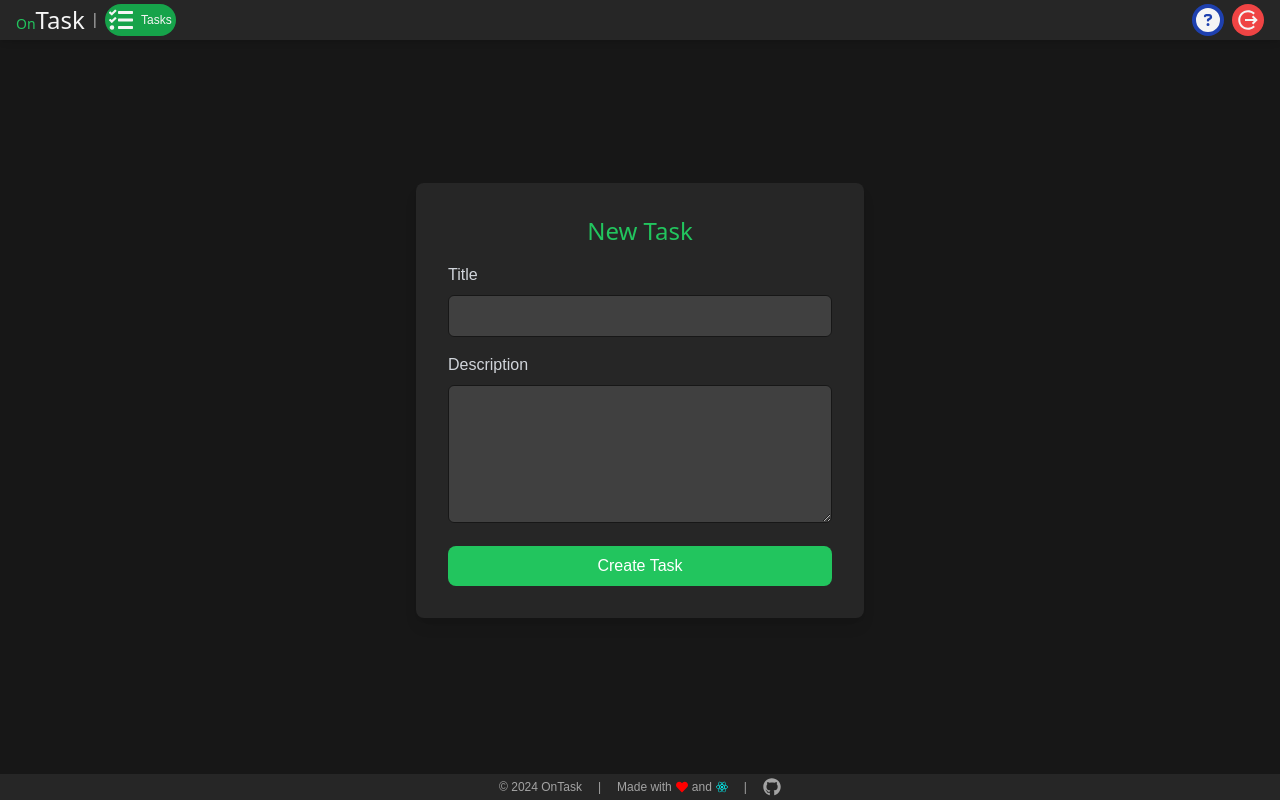
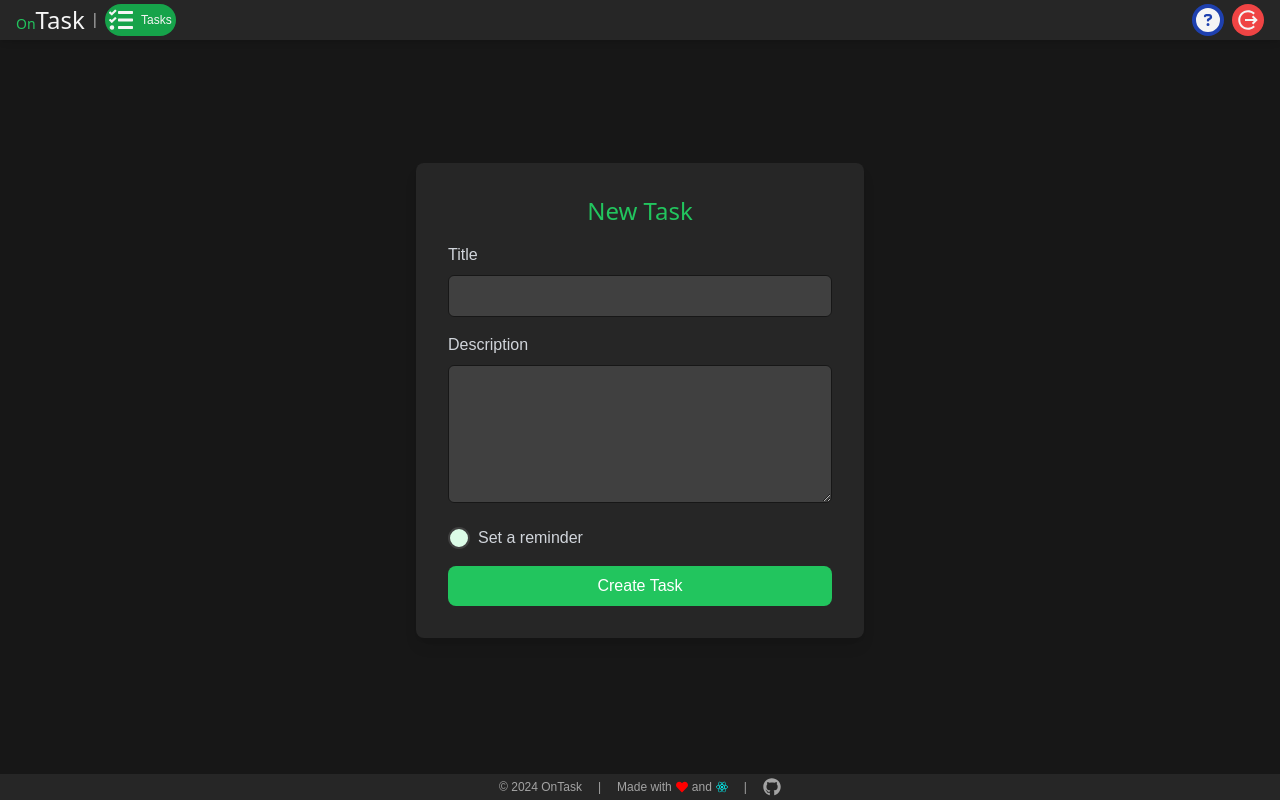
Before and after one commit to AslanReza/DoTask, a React (Create React App) app: page /new-task in a window 1280 px wide. Built offline with nearby package versions, Linux system fonts and the light colour scheme; no server answers; sample sign-in values are in the browser's storage.

Commit message:
Add Reminder Base

```diff
--- a/src/pages/NewTaskPage.jsx
+++ b/src/pages/NewTaskPage.jsx
@@ -12,23 +12,22 @@ const NewTaskPage = () => {
   const [description, setDescription] = useState('')
   const [error, setError] = useState('')
   const [loading, setLoading] = useState(false)
+  const [reminderChecked, setReminderChecked] = useState(false)
+  const [reminderDate, setReminderDate] = useState('')
+  const [reminderEmail, setReminderEmail] = useState('')
   const navigate = useNavigate()
   const { user, logout } = useAuth()
 
   const handleCreateTask = async (e) => {
     e.preventDefault()
 
-    // Clear any existing errors
     setError('')
-
     if (!user) {
-      console.error('Error: User not authenticated.')
       setError('You must be logged in to create a task.')
       return
     }
 
     if (!title.trim() || !description.trim()) {
-      console.error('Error: Title or description is empty.')
       setError('Both title and description are required.')
       return
     }
@@ -38,23 +37,28 @@ const NewTaskPage = () => {
       title: title.trim(),
       description: description.trim(),
       createdAt: new Date(),
-      archived: false, // Ensure this field is set to false by default
+      archived: false,
+      reminder: reminderChecked
+        ? { date: reminderDate, email: reminderEmail }
+        : null, // Add reminder if checked
     }
-
-    console.log('Attempting to create task:', taskData)
 
     setLoading(true)
     try {
       await addDoc(collection(db, 'tasks'), taskData)
-      console.log('Task successfully created.')
       navigate('/tasks')
     } catch (err) {
-      console.error('Error creating task:', err.message, err)
-      setError(
-        `Failed to create task. Error: ${err.message}. Check Firestore rules and console logs.`
-      )
+      setError(`Failed to create task. Error: ${err.message}`)
     } finally {
       setLoading(false)
+    }
+  }
+
+  const handleReminderChange = () => {
+    setReminderChecked(!reminderChecked)
+    if (!reminderChecked) {
+      setReminderDate('')
+      setReminderEmail('')
     }
   }
 
@@ -126,6 +130,45 @@ const NewTaskPage = () => {
               required
             ></textarea>
           </div>
+          <div className="mb-4 flex items-center gap-2">
+            <div
+              onClick={handleReminderChange}
+              className={`w-[22px] h-[22px] rounded-full cursor-pointer border-2 transition-all duration-300
+                ${reminderChecked ? 'bg-green-500' : 'bg-green-100'}
+                ${reminderChecked ? 'border-green-800' : 'border-neutral-700'}`}
+            >
+              {reminderChecked && (
+                <div className="w-full h-full bg-green-500 rounded-full" />
+              )}
+            </div>
+            <label className="text-gray-300">Set a reminder</label>
+          </div>
+
+          {reminderChecked && (
+            <div className="mb-4">
+              <label className="text-gray-300 mb-2">
+                Reminder Date and Time
+              </label>
+              <input
+                type="datetime-local"
+                value={reminderDate}
+                onChange={(e) => setReminderDate(e.target.value)}
+                className="w-full mb-1 text-neutral-100 px-4 py-2 border border-neutral-900 rounded-md focus:outline-none focus:ring-2 focus:ring-green-500 bg-neutral-700"
+                required
+              />
+              <label className="text-gray-300 mb-2 mt-2">
+                Email for Reminder
+              </label>
+              <input
+                type="email"
+                value={reminderEmail}
+                onChange={(e) => setReminderEmail(e.target.value)}
+                className="w-full text-neutral-100 px-4 py-2 border border-neutral-900 rounded-md focus:outline-none focus:ring-2 focus:ring-green-500 bg-neutral-700"
+                required
+              />
+            </div>
+          )}
+
           <button
             type="submit"
             className="w-full py-2 bg-green-500 text-white rounded-lg hover:bg-green-600 disabled:opacity-50"
@@ -135,7 +178,6 @@ const NewTaskPage = () => {
           </button>
         </form>
       </div>
-
       <style jsx>{`
         .custom-scrollbar::-webkit-scrollbar {
           width: 6px;
```
